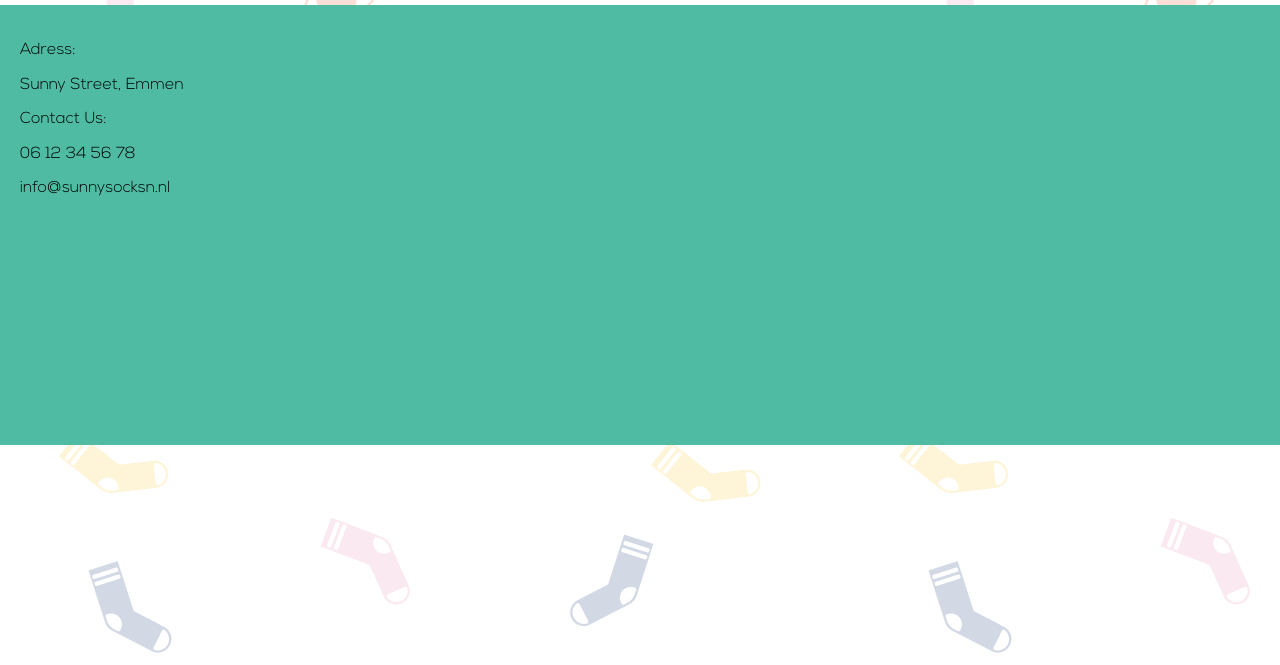
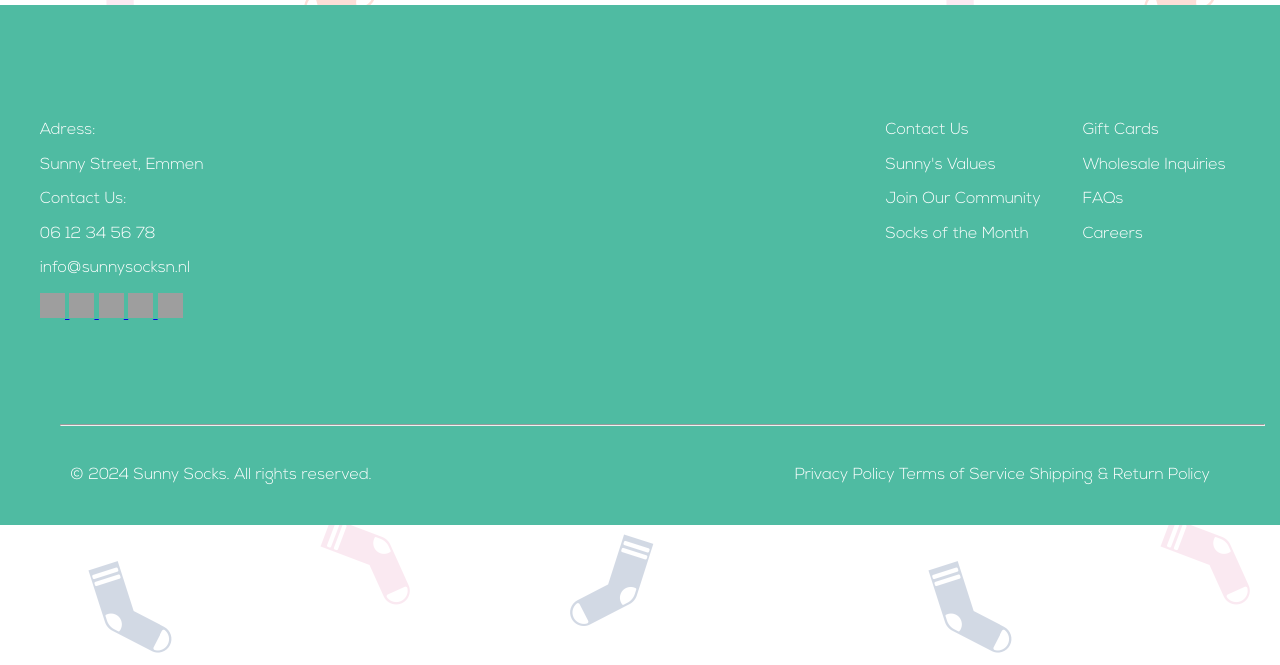
Before and after one commit to frederic-cvs-nhlstenden/sockstream, a PHP site: page /components/headerandfooter.html in a window 1280 px wide. Shown: the part 135-800 px from the top of the page. Run offline with PHP 8.4, Linux system fonts and the light colour scheme; grey boxes are pictures that could not be loaded.

Commit message:
added content to footer and adjusted the content to the correct measurements

```diff
--- a/components/headerandfooter.html
+++ b/components/headerandfooter.html
@@ -14,7 +14,6 @@
     <header>
         <div class="headerleft">
             <p><a href="http://localhost/SunnySocks/sockstream/pages/storepage.php" style="color: white;">All Socks</a></p>
-            <hr />
             <p style="color: white;">Seasonal</p>
         </div>
 
@@ -39,19 +38,63 @@
 
     <footer>
         <div>
+            <div class="footer-top-text">
+
+                <div class="left" style="color: white;">
                     <p>Adress:</p>
                     <p>Sunny Street, Emmen</p>
                     <p>Contact Us:</p>
                     <p>06 12 34 56 78</p>
                     <p>info@sunnysocksn.nl</p>
+                </div>
 
+                <div class="footer-right-center" style="color: white;">
+                    <p class="right">Contact Us</p>
+                    <p class="right">Sunny's Values</p>
+                    <p class="right">Join Our Community</p>
+                    <p class="right">Socks of the Month</p>
+                </div>
 
+                <div class="footer-right" style="color: white;">
+                    <p>Gift Cards</p>
+                    <p>Wholesale Inquiries</p>
+                    <p>FAQs</p>
+                    <p>Careers</p>
+                </div>
 
             </div>
 
+            <div class="footer-socials">
+                <a href="https://www.facebook.com/">
+                    <img src="C:\Users\admin\Desktop\NHL_Stenden_PHP_Docker_Env-0.4\app\public\SunnySocks\sockstream\assets\images\socials\facebook-logo.png" width="25" height="25">
+                </a>
+
+                <a href="https://instagram.com/">
+                    <img src="C:\Users\admin\Desktop\NHL_Stenden_PHP_Docker_Env-0.4\app\public\SunnySocks\sockstream\assets\images\socials\instagram-logo.png" width="25" height="25">
+                </a>
+
+                <a href="https://x.com">
+                    <img src="C:\Users\admin\Desktop\NHL_Stenden_PHP_Docker_Env-0.4\app\public\SunnySocks\sockstream\assets\images\socials\x-logo.png" width="25" height="25">
+                </a>
+
+                <a href="https://www.linkedin.com/">
+                    <img src="C:\Users\admin\Desktop\NHL_Stenden_PHP_Docker_Env-0.4\app\public\SunnySocks\sockstream\assets\images\socials\linkedin-logo.png" width="25" height="25">
+                </a>
+
+                <a href="https://www.youtube.com/">
+                    <img src="C:\Users\admin\Desktop\NHL_Stenden_PHP_Docker_Env-0.4\app\public\SunnySocks\sockstream\assets\images\socials\youtube-logo.png" width="25" height="25">
+                </a>
+            </div>
 
 
+            <hr class="hr-footer">
 
+            <div class="footer-copyrights"  style="color: white;">
+                <div>© 2024 Sunny Socks. All rights reserved.</div>
+                <div>Privacy Policy Terms of Service Shipping & Return Policy</div>
+            </div>
+
+        </div>
     </footer>
 
 
--- a/styles/styles.css
+++ b/styles/styles.css
@@ -37,6 +37,7 @@
 header {
   background-color:rgb(79, 187, 162);
   height: 90px;
+  width: 100%;
   display: flex;
   align-items: center;
   justify-content: space-between;
@@ -45,9 +46,10 @@
 
 footer {
   background-color: rgb(79, 187, 162);
-  padding: 20px;
-  height: 400px;
+  height: 520px;
   width: 100%;
+  align-items: center;
+  justify-content: space-between;
 }
 
 .headerlogo
@@ -68,15 +70,63 @@
 display: flex;
 }
 
-hr
-{
-  min-height: 100%;
-  max-height: 100vh;
-  margin: 0;
-}
 
 a:active
 {
   color: white;
   text-decoration: underline;
 }
+
+.footer-top-text
+{
+  display: flex;
+  margin-left: 40px;
+  justify-content: space-between;
+  padding-top: 100px;
+
+}
+
+.left
+{
+  text-align: left;
+  width: 300%;
+}
+
+.footer-right-center
+{
+  text-align: left;
+  text-overflow: clip;
+  width: 70%;
+}
+
+.footer-right
+{
+  text-align: left;
+  width: 70%;
+}
+
+.hr-footer
+{
+  color: white;
+  margin-top: 100px;
+  width: 94%;
+  margin-right: 30px;
+  margin-left: 60px;
+
+}
+
+.footer-copyrights
+{
+  display: flex;
+  justify-content: space-between;
+  align-items: center;
+  padding: 30px;
+  margin: 10px;
+  margin-left: 40px;
+  margin-right: 40px;
+}
+
+.footer-socials
+{
+  margin-left: 40px;
+}
```
Lines whose indentation alone changed are shown as unchanged.
